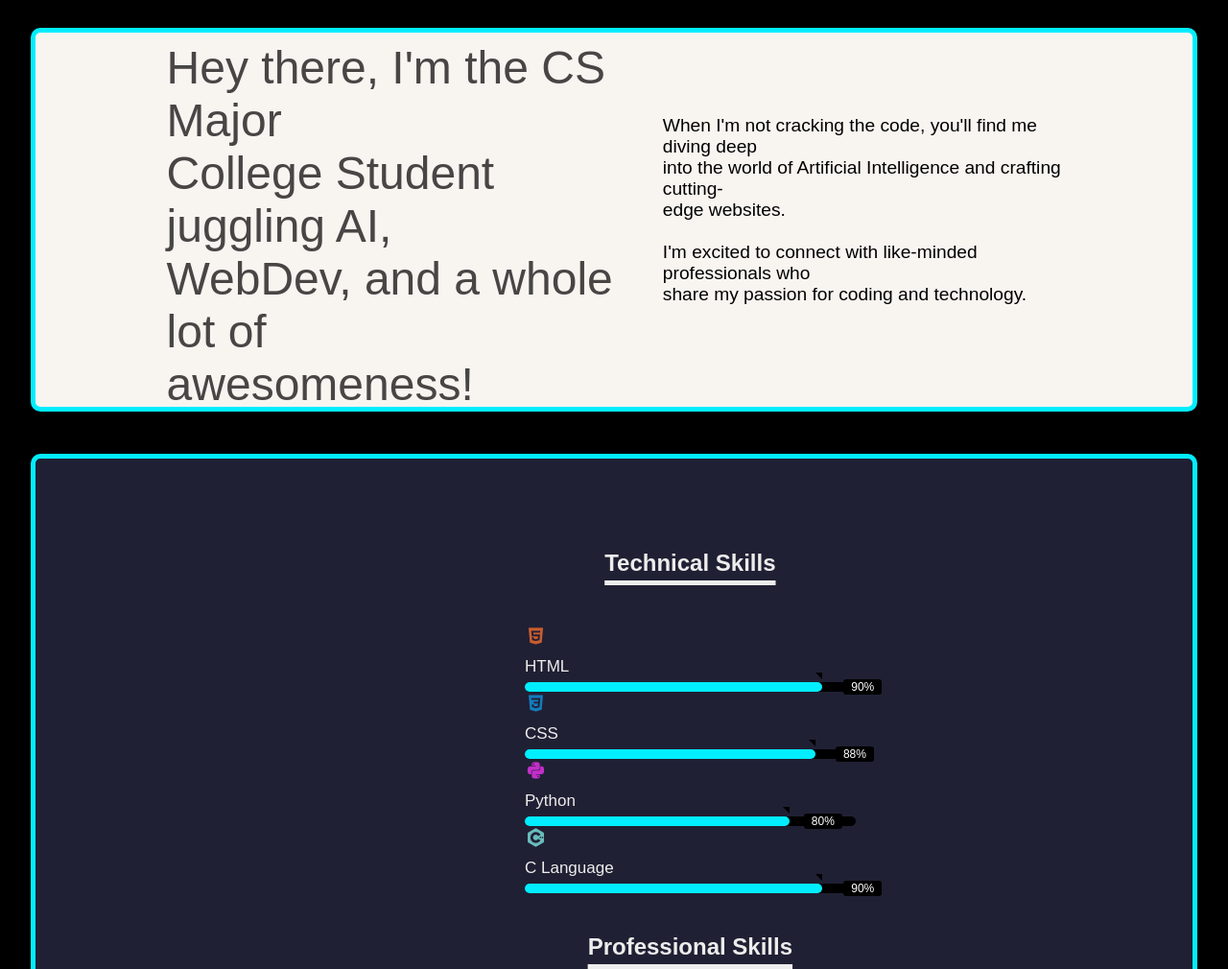
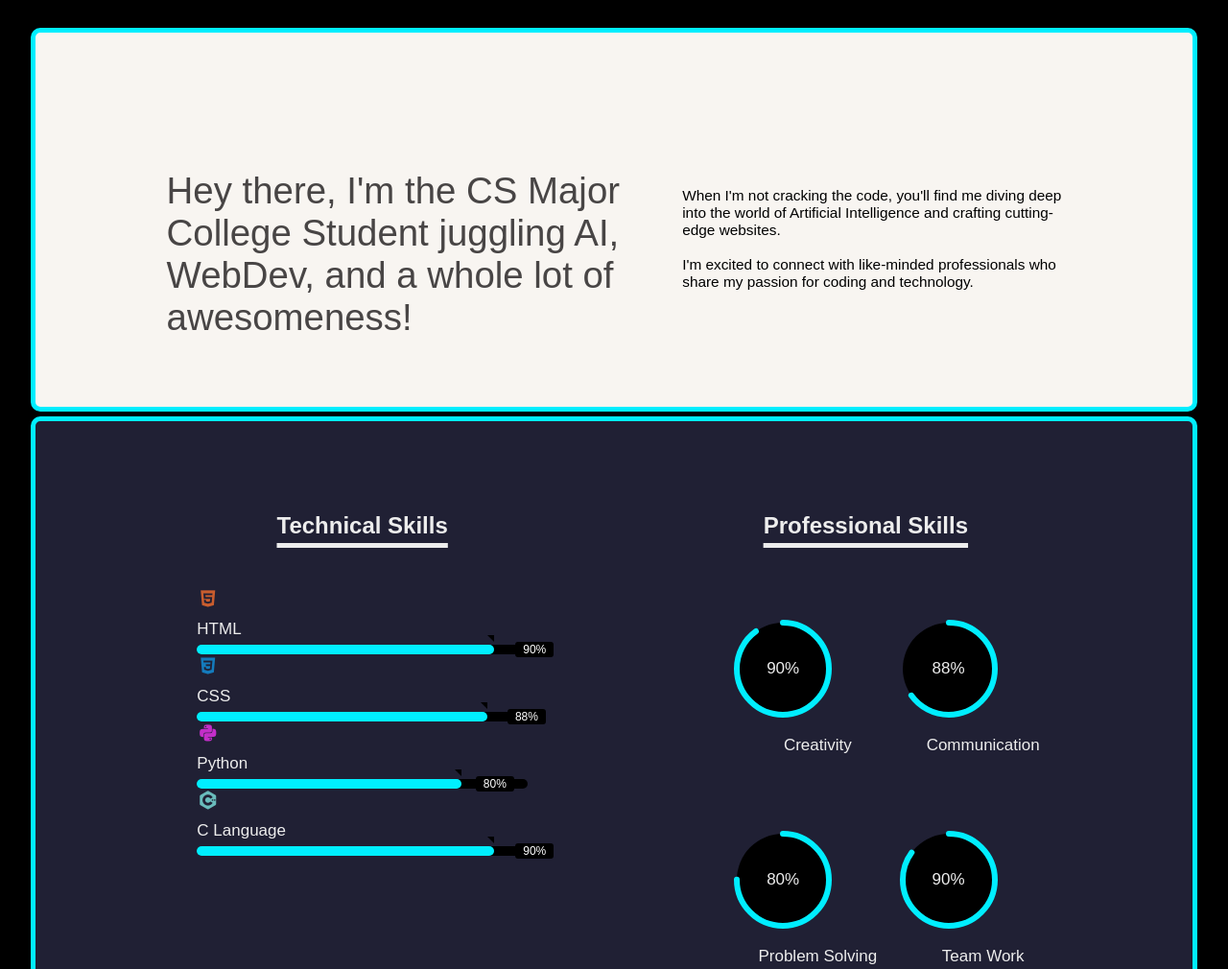
Before and after one commit to Kaushik-pasumarthi/MyPersonalWeb, a plain HTML site: page index.html in a window 1280 px wide. Shown: the part 955-1965 px from the top of the page at 96% size. Drawn offline with nearby package versions, Linux system fonts and the light colour scheme.

Commit message:
Update styles.css

```diff
--- a/styles.css
+++ b/styles.css
@@ -1,4 +1,4 @@
- *{
+*{
   margin: 0;
   padding: 0;
   box-sizing: border-box;
@@ -158,7 +158,6 @@ p{
   border: 5px solid #0ef;
   box-sizing: border-box;
   padding: 20px;
-  padding-bottom: 10vh;
   margin-top: 98vh;
   margin-bottom: 70vh;
   background-color: rgb(248, 245, 241);
@@ -175,7 +174,7 @@ p{
   gap: 20px; /* Space between the paragraphs */
 }
 .intro{
-  font-size: 3rem;
+  font-size: 3vw;
   color: #484545;
   text-align: left;
   margin-top: 4vh;
@@ -183,7 +182,7 @@ p{
 }
 .two{
   text-align: left;
-  font-size:1.2rem;
+  font-size:1.2vw;
   color: rgb(0, 0, 0);
 }
 
@@ -192,10 +191,11 @@ p{
   top: 50%;
   left: 50%;
   transform: translate(-50%, -50%);
+  display: flex;
   flex-wrap: wrap;
   justify-content: center; /* Center content horizontally */
   align-items: center; /* Center content vertically */
-  height: 140vh; /* Set height as needed */
+  height: 80vh; /* Set height as needed */
   width: 95%;
   border-radius: 10px;
   border: 5px solid #0ef;
@@ -203,16 +203,14 @@ p{
   padding: 20px;
   padding-bottom: 80vh;
   background-color: #202034; /* Changed from rgb(248, 245, 241) to #000 for consistency */
-  margin-top: 198.5vh;
+  margin-top: 165.5vh;
 
 
 }
 .container1{
-  position: relative;
-  left: 25rem;
   align-items: center;
  width: 45%;
-  height: 400px;
+  height: 500px;
   padding: 75px 90px;
 }
 .heading1{
@@ -539,7 +537,7 @@ p{
   border: 5px solid #0ef;
   box-sizing: border-box;
   padding: 20px;
-  margin-top: 299vh;
+  margin-top: 235vh;
   margin-bottom: 50vh;
 }
 .connect-container h2{
```
